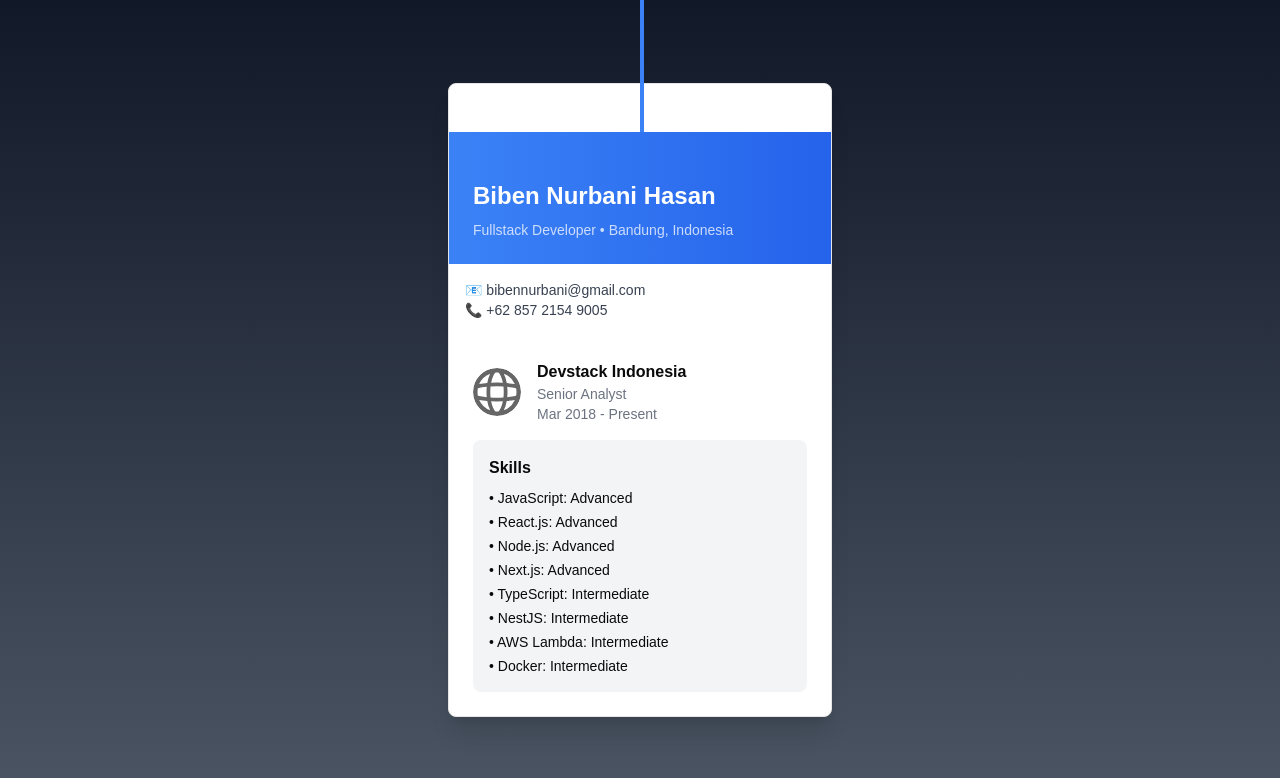
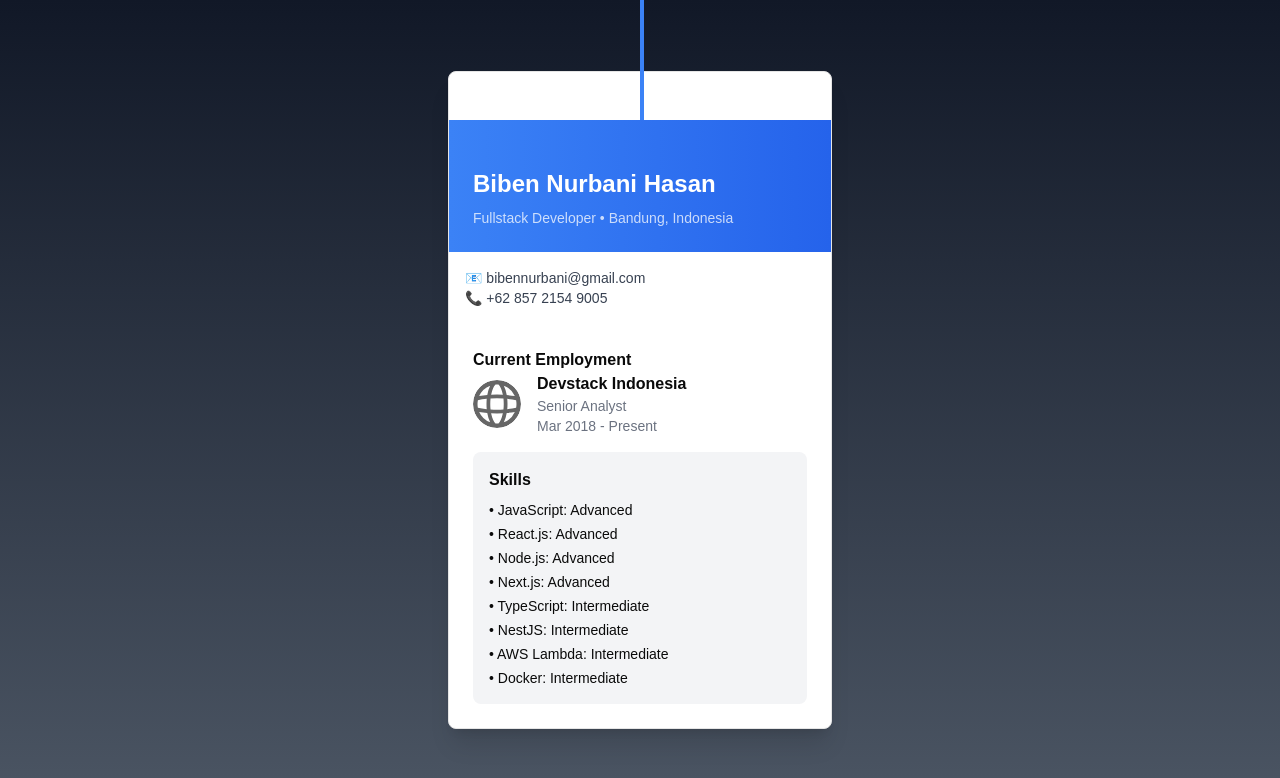
Before and after one commit to bibennurbani/tcglabs.id, a Next.js app: page / in a window 1280 px wide. Shown: the top 778 px of the page. Built offline with nearby package versions, Linux system fonts and the light colour scheme.

Commit message:
Update package and update lanyard component

```diff
--- a/package.json
+++ b/package.json
@@ -13,7 +13,7 @@
     "@react-three/drei": "^9.115.0",
     "@react-three/fiber": "^8.17.10",
     "@react-three/rapier": "^1.5.0",
-    "@types/three": "^0.169.0",
+    "autoprefixer": "^10.4.20",
     "class-variance-authority": "^0.7.0",
     "clsx": "^2.1.1",
     "framer-motion": "^11.11.10",
@@ -31,6 +31,7 @@
     "@types/node": "^20.17.2",
     "@types/react": "^18.3.12",
     "@types/react-dom": "^18.3.1",
+    "@types/three": "^0.169.0",
     "eslint": "^8.57.1",
     "eslint-config-next": "15.0.1",
     "postcss": "^8.4.47",
--- a/src/components/LanyardComponent.tsx
+++ b/src/components/LanyardComponent.tsx
@@ -92,6 +92,7 @@ export default function LanyardComponent({
           </div>
           {/* Experience Section */}
           <div className="p-6">
+            <h1 className="font-bold">Current Employment</h1>
             <div className="flex items-center mb-4">
               <Avatar className="h-12 w-12 mr-4">
                 <Image
```
Also changed, not shown: 2 other files (tests, documents, lock files or other folders).
